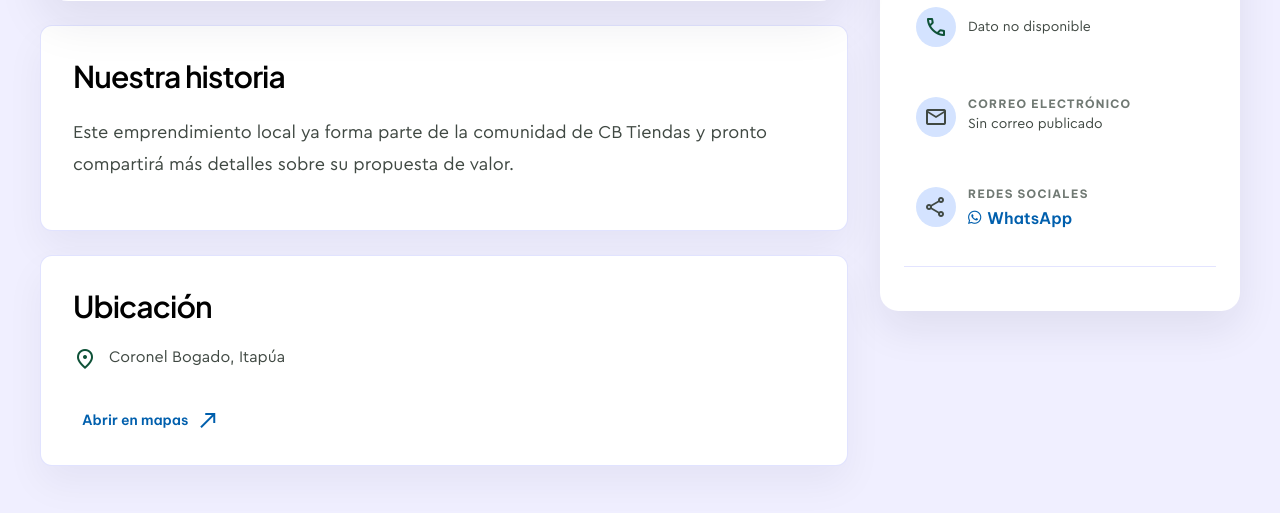
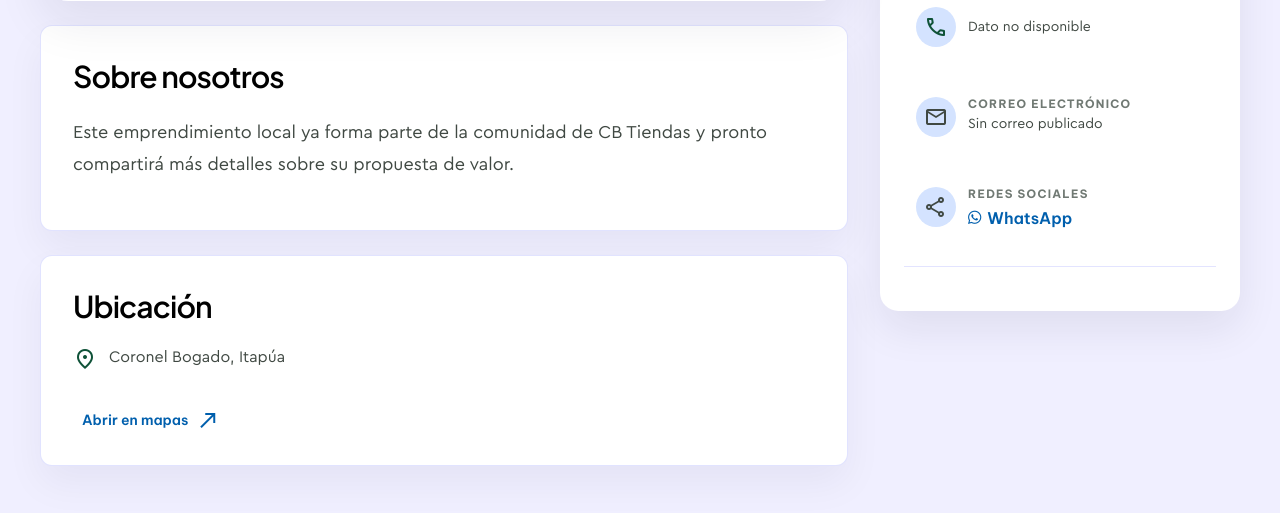
Before and after one commit to Fredy452/cb-tiendas, a Laravel app: template resources/views/tiendas/show.blade.php in a window 1280 px wide. Shown: the part 644-1157 px from the top of the page. Run offline with Laravel 12, Linux system fonts and the light colour scheme; the template is opened without the code that fills it, so the values that code supplies are empty; style sheets or scripts are compiled from the project's sources; some libraries are stand-ins or nearby versions; some web fonts are replaced.

Commit message:
fix: actualiza el título de la sección "Nuestra historia" a "Sobre nosotros"

```diff
--- a/resources/views/tiendas/show.blade.php
+++ b/resources/views/tiendas/show.blade.php
@@ -103,7 +103,7 @@
                     </div>
 
                     <div class="cb-panel mt-6 p-7 sm:p-8">
-                        <h2 class="cb-subheading">Nuestra historia</h2>
+                        <h2 class="cb-subheading">Sobre nosotros</h2>
                         <div class="cb-prose mt-5 text-lg">
                             @if ($store->description)
                                 <p>{!! nl2br(e($store->description)) !!}</p>
```
